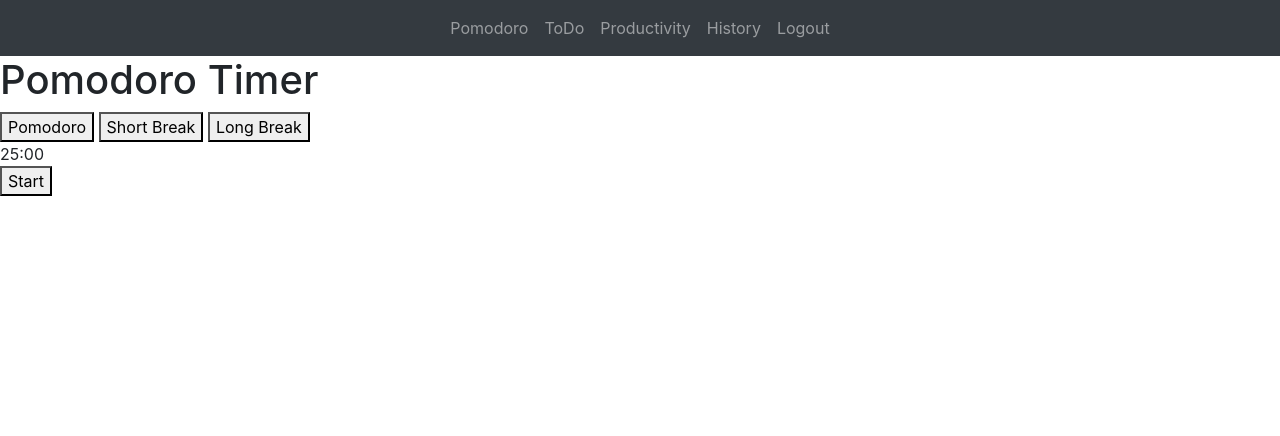
After one commit to dokoe92/CS50_final, a Flask app: page /pomodoro in a window 1280 px wide. The commit adds this page. Shown: the top 436 px of the page. Run offline with Flask 2, Linux system fonts and the light colour scheme; a user stored in the database is signed in.

Commit message:
added most basic index.html, startet with pomodoro section and implemented logut function and also link in the navbar

```diff
--- a/app.py
+++ b/app.py
@@ -13,14 +13,24 @@ app.config["SECRET_KEY"] = "hallosecretkey"
 
 
 @app.route("/", methods=["GET"])
+@login_required
 def index():
-    return render_template("index.html")
+    con = sqlite3.connect("timoro.db")
+    con.row_factory = sqlite3.Row
+    c = con.cursor()
+    user_id = session["user_id"]
+    user_info = c.execute("SELECT * FROM users WHERE id = ?", [user_id])
+    user_info = c.fetchone()
+
+    username = user_info["username"]
+    print(username)
+
+    return render_template("index.html", username=username)
 
 
 @app.route("/welcome")
-@login_required
 def welcome():
-    return render_template("index.html")
+    return render_template("welcome.html")
 
 
 @app.route("/register", methods=["GET", "POST"])
@@ -87,3 +97,16 @@ def login():
 
     else:
         return render_template("login.html")
+
+
+@app.route("/logout")
+def logout():
+    session.clear()
+    return redirect("/welcome")
+
+
+
+@app.route("/pomodoro")
+@login_required
+def pomodoro():
+    return render_template("pomodoro.html")
--- a/templates/index.html.html
+++ b/templates/index.html
@@ -5,6 +5,6 @@
 {% endblock %}
 
 {% block main%}
-
+<h1>Good day, {{ username }} </h1>
 
 {% endblock %}
--- a/templates/layout.html
+++ b/templates/layout.html
@@ -13,7 +13,7 @@
         <div class="collapse navbar-collapse" id="navbarNav">
           <ul class="navbar-nav">
             <li class="nav-item">
-              <a class="nav-link" href="pomodoro.html">Pomodoro</a>
+              <a class="nav-link" href="/pomodoro">Pomodoro</a>
             </li>
             <li class="nav-item">
               <a class="nav-link" href="todo.html">ToDo</a>
@@ -24,6 +24,10 @@
             <li class="nav-item">
               <a class="nav-link" href="history.html">History</a>
             </li>
+            <li class="nav-item">
+              <a class="nav-link" href="/logout">Logout</a>
+            </li>
+            </form>
           </ul>
         </div>
       </nav>
--- /dev/null
+++ b/templates/pomodoro.html
@@ -0,0 +1,26 @@
+{% extends "layout.html" %}
+
+{% block title %}
+    Start
+{% endblock %}
+
+{% block main%}
+<h1>Pomodoro Timer</h1>
+
+<div class="pomodoro-app">
+    <div class="pomodoro-btns">
+        <button>Pomodoro</button>
+        <button>Short Break</button>
+        <button>Long Break</button>
+    </div>
+    <div class="pomodoro-timer">
+        25:00
+    </div>
+    <div class="pomodoro-start">
+        <button>Start</button>
+    </div>
+
+</div>
+
+
+{% endblock %}
```
